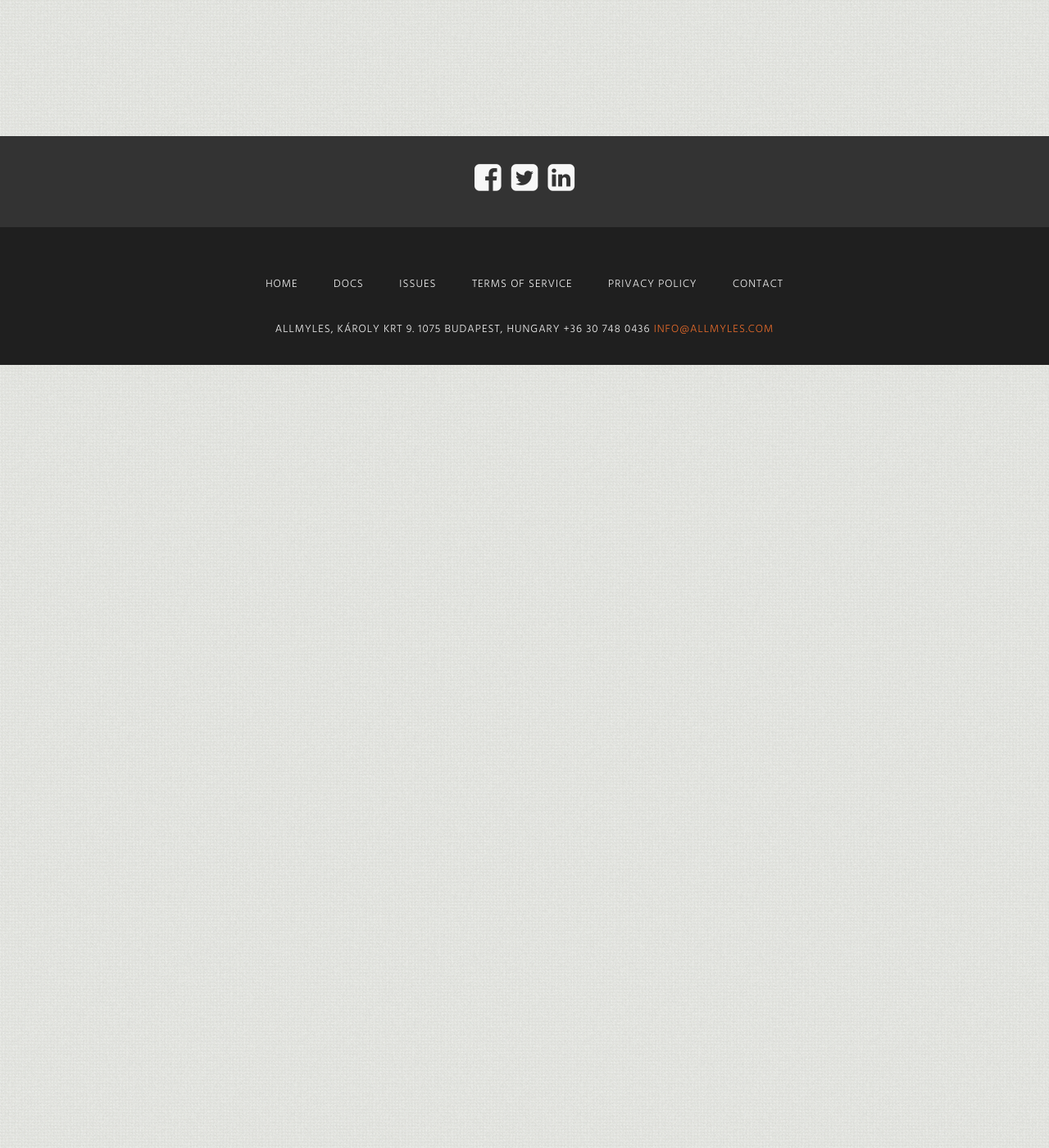
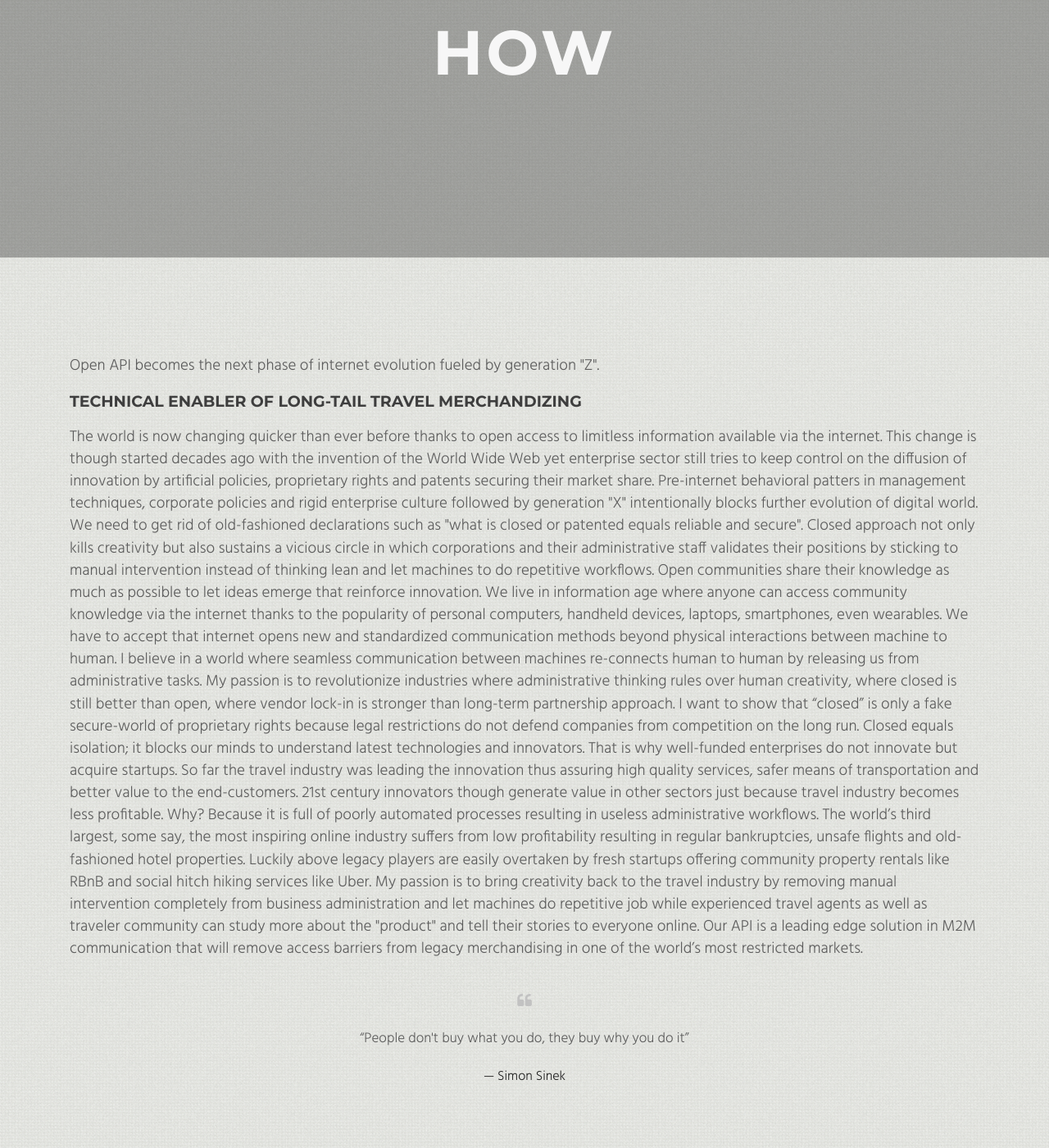
Before and after one commit to balazsszilardtoth/allmyles.github.io, a Jekyll site: the page built from how.html, in a window 1280 px wide and 1400 px high, scrolled down 270 px. Shown: the whole window at 82% size. Built offline with Jekyll 4.4.1, drawn with Linux system fonts in a browser that asks for light colours; nearby versions of some CDN libraries; comment, search, counter and statistics services are not loaded; before the commit the page ends 900 px from its top, so only the background shows below that.

Commit message:
how context

```diff
--- a/how.html
+++ b/how.html
@@ -4,7 +4,36 @@ title: How - Allmyles
 ---
 
 <div class="page page-how">
+	<section id="featured-image-wwd" class="featured-image">
+		<div class="inner">
+			<div class="content">
+				<h1>How</h1>
+			</div>
+		</div>
+	</section>
+
 	<div class="container">
-		<h2>How</h2>
+		<div class="col-md-12">
+			<p class="summary">Open API becomes the next phase of internet evolution fueled by generation "Z".</p>
+
+			<h3 class="text-uppercase">Technical Enabler of Long-Tail Travel Merchandizing</h3>
+
+			<p>The world is now changing quicker than ever before thanks to open access to limitless information available via the internet. This change is though started decades ago with the invention of the World Wide Web yet enterprise sector still tries to keep control on the diffusion of innovation by artificial policies, proprietary rights and patents securing their market share.
+				Pre-internet behavioral patters in management techniques, corporate policies and rigid enterprise culture followed by generation "X" intentionally blocks further evolution of digital world. We need to get rid of old-fashioned declarations such as "what is closed or patented equals reliable and secure".  Closed approach not only kills creativity but also sustains a vicious circle in which corporations and their administrative staff validates their positions by sticking to manual intervention instead of thinking lean and let machines to do repetitive workflows.
+				Open communities share their knowledge as much as possible to let ideas emerge that reinforce innovation. We live in information age where anyone can access community knowledge via the internet thanks to the popularity of personal computers, handheld devices, laptops, smartphones, even wearables. We have to accept that internet opens new and standardized communication methods beyond physical interactions between machine to human.
+				I believe in a world where seamless communication between machines re-connects human to human by releasing us from administrative tasks.
+				My passion is to revolutionize industries where administrative thinking rules over human creativity, where closed is still better than open, where vendor lock-in is stronger than long-term partnership approach.
+				I want to show that “closed” is only a fake secure-world of proprietary rights because legal restrictions do not defend companies from competition on the long run. Closed equals isolation; it blocks our minds to understand latest technologies and innovators. That is why well-funded enterprises do not innovate but acquire startups.
+				So far the travel industry was leading the innovation thus assuring high quality services, safer means of transportation and better value to the end-customers. 21st century innovators though generate value in other sectors just because travel industry becomes less profitable. Why? Because it is full of poorly automated processes resulting in useless administrative workflows.
+				The world’s third largest, some say, the most inspiring online industry suffers from low profitability resulting in regular bankruptcies, unsafe flights and old-fashioned hotel properties. Luckily above legacy players are easily overtaken by fresh startups offering community property rentals like RBnB and social hitch hiking services like Uber.
+				My passion is to bring creativity back to the travel industry by removing manual intervention completely from business administration and let machines do repetitive job while experienced travel agents as well as traveler community can study more about the "product" and tell their stories to everyone online. Our API is a leading edge solution in M2M communication that will remove access barriers from legacy merchandising in one of the world’s most restricted markets.
+			</p>
+
+			<div class="quote-block">
+				<p class="text-center"><i class="fa fa-quote-left"></i></p>
+				<p class="quote-text">“People don't buy what you do, they buy why you do it”</p>
+				<p class="quote-by"><small>— Simon Sinek</small></p>
+			</div>
+		</div>
 	</div>
 </div>
```
